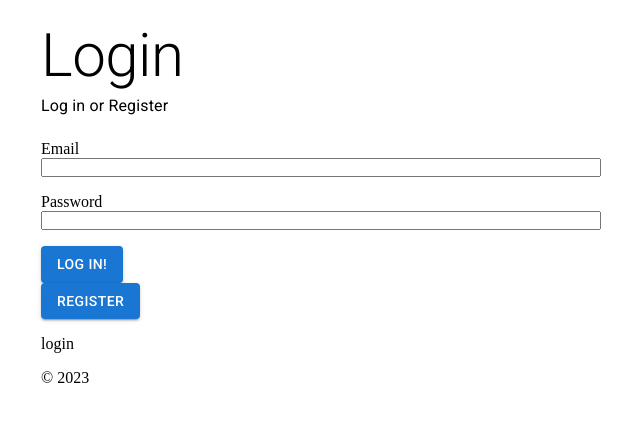
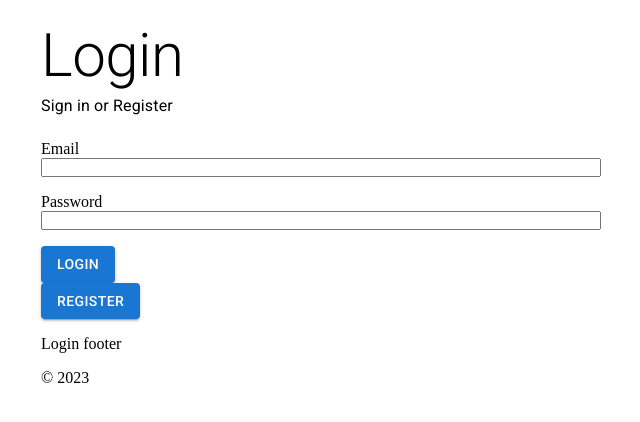
Before and after one commit to ifspcodelab/codeodyssey-frontend, a React (Vite) app: page /login in a window 1280 px wide. Shown: the top 422 px of the page, without its empty margins (323-963 px from the left). Built offline with nearby package versions, Linux system fonts and the light colour scheme.

Commit message:
fix: login translation

```diff
--- a/src/locales/en/translation.json
+++ b/src/locales/en/translation.json
@@ -52,6 +52,27 @@
       "badRequest": "Bad request"
     }
   },
+  "login": {
+    "title": "Login",
+    "text": "Sign in or Register",
+    "form": {
+      "email": "Email",
+      "password": "Password",
+      "login": "Login",
+      "submit": "Submit",
+      "validation": {
+        "password": {
+          "number": "Password must have at least one digit",
+          "lowercase": "Password must have at least one lowercase letter",
+          "uppercase": "Password must have at least one uppercase letter",
+          "special": "Password must have at least one special character"
+        }
+      }},
+    "login": "Log In!",
+    "register": "Register",
+    "loginError": "Something went wrong, please try again later",
+    "footer": "Login footer"
+  },
   "resendEmail":{
     "title": "Resend email",
     "text": "The system has sent a confirmation email to {{email}}. Check your email."
@@ -103,21 +124,5 @@
     "array_min": "${path} field must have at least ${min} items",
     "array_max": "${path} field must have less than or equal to ${max} items",
     "array_length": "${path} must have ${length} items"
-  },
-  "login": {
-    "title": "Login",
-    "text": "Sign in or Register",
-    "form": {
-      "email": "Email",
-      "password": "Password",
-      "login": "Login",
-      "submit": "Submit",
-      "validation": {
-        "password": {
-          "number": "Password must have at least one digit",
-          "lowercase": "Password must have at least one lowercase letter",
-          "uppercase": "Password must have at least one uppercase letter",
-          "special": "Password must have at least one special character"
-        }
-      }}}
+  }
 }
--- a/src/locales/pt/translation.json
+++ b/src/locales/pt/translation.json
@@ -52,6 +52,27 @@
       "badRequest": "Requisição mal formada"
     }
   },
+  "login": {
+    "title": "Login",
+    "text": "Faça o Login ou Registre-se",
+    "form": {
+      "email": "Email",
+      "password": "Senha",
+      "login": "Login",
+      "submit": "Logar",
+      "validation": {
+        "password": {
+          "number": "A Senha deve ter pelo menos um digito",
+          "lowercase": "A Senha deve ter pelo menos uma letra minúscula",
+          "uppercase": "A Senha deve ter pelo menos uma letra maiúscula",
+          "special": "A Senha deve ter pelo menos um caractere especial"
+        }
+      }},
+    "login": "Faça login!",
+    "register": "Registrar",
+    "loginError": "Houve um erro, por favor tente novamente",
+    "footer": "Login footer"
+  },
   "resendEmail":{
     "title": "Reenviar o email",
     "text": "O sistema mandou um email de confirmação para {{email}}. Verifique seu email."
--- a/src/pages/Login/index.tsx
+++ b/src/pages/Login/index.tsx
@@ -83,7 +83,7 @@ function Login() {
       const problemDetail = error.response.data;
       if (problemDetail.detail == 'Bad credentials' && problemDetail.status == 403) setLoginError('Email or password is incorrect');
     } else {
-        setLoginError('Something went wrong, please try again later');
+        setLoginError(i18n.t("login.loginError"));
         console.log('Something went wrong:\n', error);
     }
   }
@@ -94,11 +94,11 @@ function Login() {
 
   return (
     <Container maxWidth="sm" className="formContainer">
-      <PageHeader title={"Login"} text={"Log in or Register"} />
+      <PageHeader title={t("login.title")} text={t("login.text")} />
       <form onSubmit={handleSubmit(onSubmit)}>
         <div className="formInput">
           <label id="email" htmlFor={"email"}>
-            {t("Email")}
+            {t("login.form.email")}
           </label>
           <input
             aria-labelledby="email"
@@ -109,7 +109,7 @@ function Login() {
         </div>
         <div className="formInput">
           <label id="password" htmlFor={"password"}>
-            {t("Password")}
+            {t("login.form.password")}
           </label>
           <input
             aria-labelledby="password"
@@ -120,17 +120,17 @@ function Login() {
         </div>
         <div>
           <Button type="submit" variant="contained">
-            Log In!
+            {t("login.form.login")}
           </Button>
         </div>
         {loginError && <p className="error">{loginError}</p>}
         <div>
           <Button variant="contained" onClick={handleRegister}>
-            Register
+            {t("login.register")}
           </Button>
         </div>
       </form>
-      <PageFooter text={"login"} />
+      <PageFooter text={t("login.footer")} />
     </Container>
   );
 }
```
